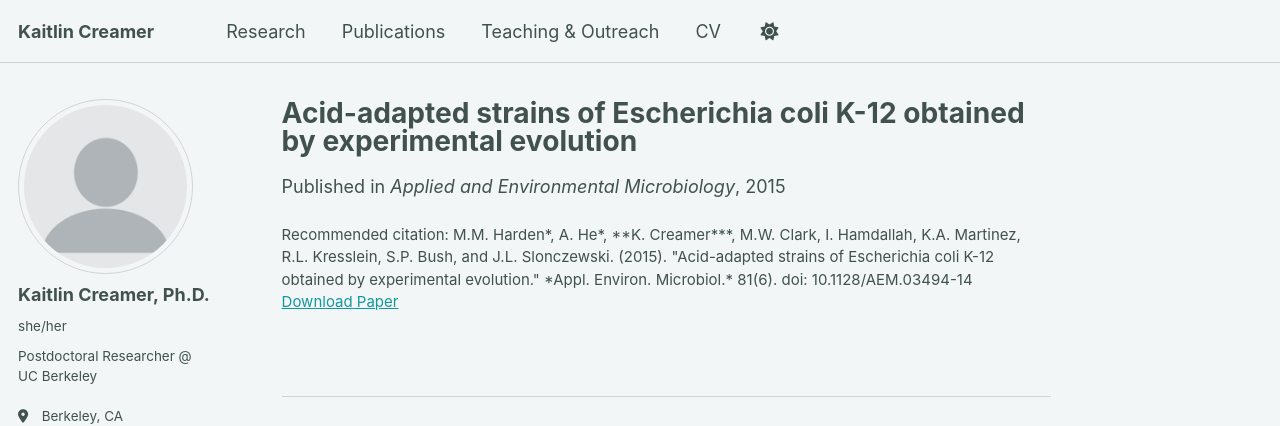
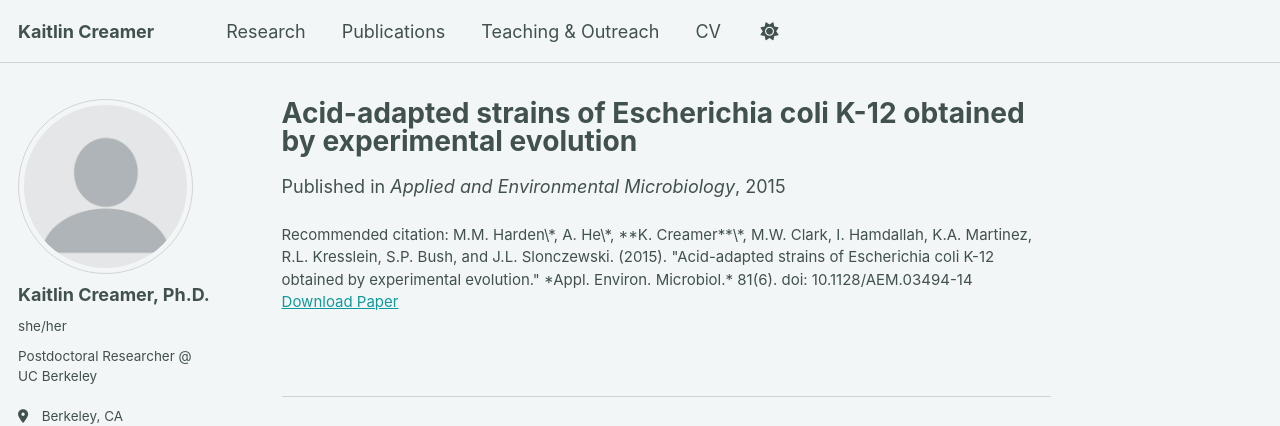
Before and after one commit to creamerk/creamerk.github.io, a Jekyll site: the page built from _publications/2015-06-01-acid-adapted-ecoli.md, in a window 1280 px wide. Shown: the top 426 px of the page. Built offline with Jekyll 4.4.1, drawn with Linux system fonts in a browser that asks for light colours; some web fonts are replaced; a script bundle is joined from its source files by our own code; library files that are not in the unit come from our copies.

```diff
--- a/_publications/2015-06-01-acid-adapted-ecoli.md
+++ b/_publications/2015-06-01-acid-adapted-ecoli.md
@@ -6,5 +6,5 @@ excerpt: 'Experimental evolution of acid-adapted E. coli strains.'
 date: 2015-06-01
 venue: 'Applied and Environmental Microbiology'
 paperurl: 'https://doi.org/10.1128/AEM.03494-14'
-citation: 'M.M. Harden*, A. He*, **K. Creamer***, M.W. Clark, I. Hamdallah, K.A. Martinez, R.L. Kresslein, S.P. Bush, and J.L. Slonczewski. (2015). "Acid-adapted strains of Escherichia coli K-12 obtained by experimental evolution." *Appl. Environ. Microbiol.* 81(6). doi: 10.1128/AEM.03494-14'
+citation: 'M.M. Harden\*, A. He\*, **K. Creamer**\*, M.W. Clark, I. Hamdallah, K.A. Martinez, R.L. Kresslein, S.P. Bush, and J.L. Slonczewski. (2015). "Acid-adapted strains of Escherichia coli K-12 obtained by experimental evolution." *Appl. Environ. Microbiol.* 81(6). doi: 10.1128/AEM.03494-14'
 ---
```
